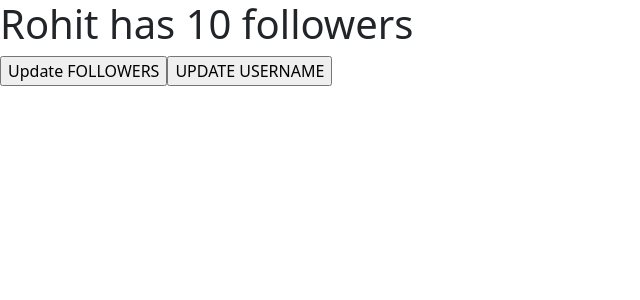
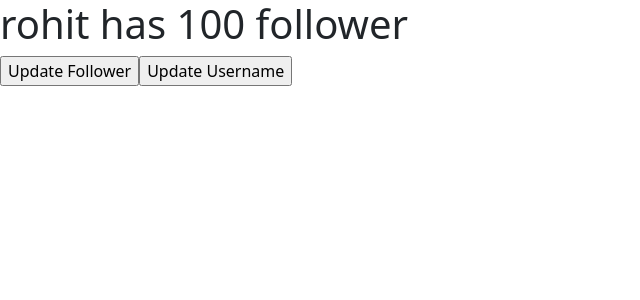
Before and after one commit to kodecdac/day4-my-app, a React (Create React App) app: page / in a window 1280 px wide. Shown: the top 300 px of the page, without its empty margins (0-640 px from the left). Built offline with nearby package versions, Linux system fonts and the light colour scheme.

Commit message:
working with statful objec.t

```diff
--- a/src/App.js
+++ b/src/App.js
@@ -1,28 +1,27 @@
 import { useState } from "react";
 
 export default function App() {
-  let [username, setUsername] = useState("Rohit");
-  let [follower, setFollower] = useState(10);
+  // let user = { usenrame: "rohit", follower: 100 };
+  let [user, setUser] = useState({ username: "rohit", follower: 100 });
 
-  let handleFollower = () => {
-    let newFollowercount = follower + 10;
-    // UPdate the UI with new Value.
-    setFollower(newFollowercount);
+  const updateFollower = () => {
+    let newFollower = user.follower + 10;
+    setUser({ ...user, follower: newFollower });
   };
 
-  let updateUsername = () => {
-    let newUsername = username + " Sharmmaa";
-    setUsername(newUsername);
+  const updateUsername = () => {
+    let newUsername = user.username + " sharma";
+    setUser({ ...user, username: newUsername });
   };
 
   return (
     <div>
       <h1>
-        {username} has {follower} followers
+        {user.username} has {user.follower} follower
       </h1>
 
-      <input type="button" value="Update FOLLOWERS" onClick={handleFollower} />
-      <input type="button" value="UPDATE USERNAME" onClick={updateUsername} />
+      <input type="button" value="Update Follower" onClick={updateFollower} />
+      <input type="button" value="Update Username" onClick={updateUsername} />
     </div>
   );
 }
```
